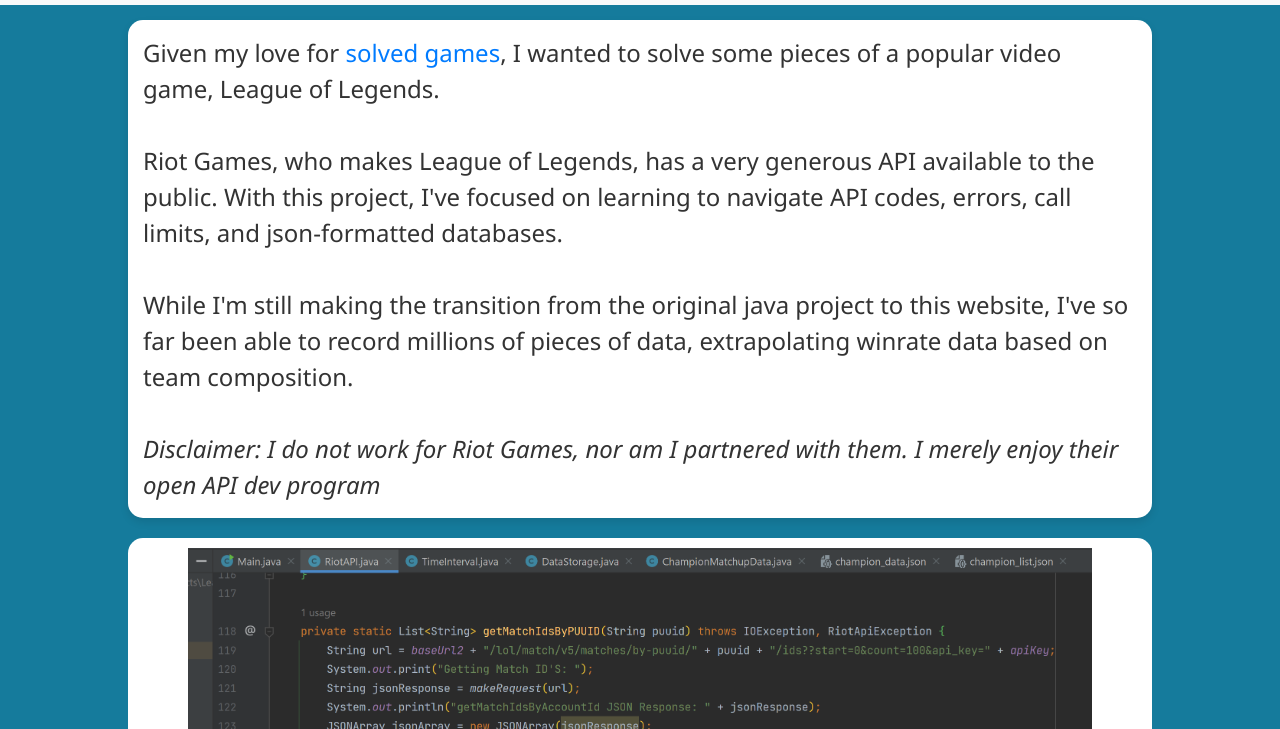
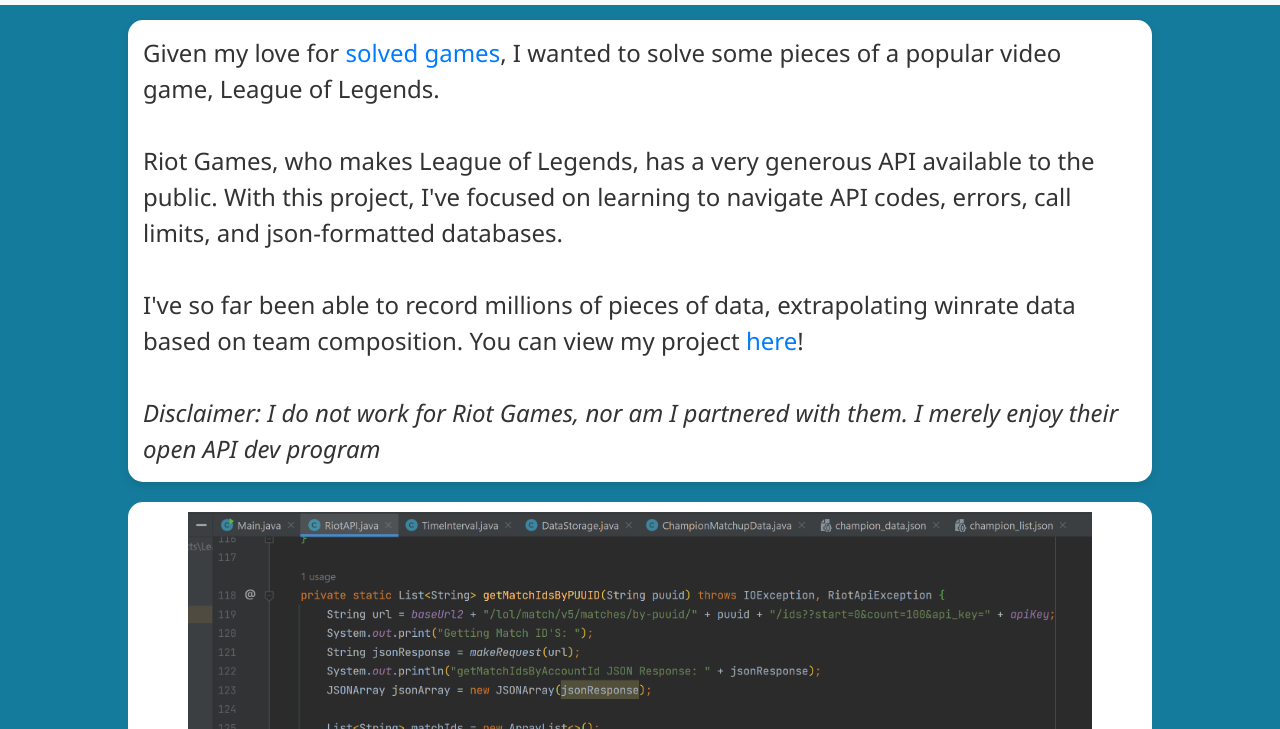
Before and after one commit to AnxiallySocious/portfolio, a plain HTML site: page riotapi.html in a window 1280 px wide. Shown: the part 71-800 px from the top of the page. Drawn offline with nearby package versions, Linux system fonts and the light colour scheme.

Commit message:
Add files via upload

```diff
--- a/riotapi.html
+++ b/riotapi.html
@@ -61,7 +61,7 @@
           Riot Games, who makes League of Legends, has a very generous API available to the public. With this project, I've focused on learning to navigate API codes, errors, call limits, and json-formatted databases.
           <br>
           <br>
-          While I'm still making the transition from the original java project to this website, I've so far been able to record millions of pieces of data, extrapolating winrate data based on team composition.
+          I've so far been able to record millions of pieces of data, extrapolating winrate data based on team composition. You can view my project <a href="https://github.com/AnxiallySocious/LeagueCompCalculator">here</a>!
           <br>
           <br>
           <i>Disclaimer: I do not work for Riot Games, nor am I partnered with them. I merely enjoy their open API dev program</i>
```
